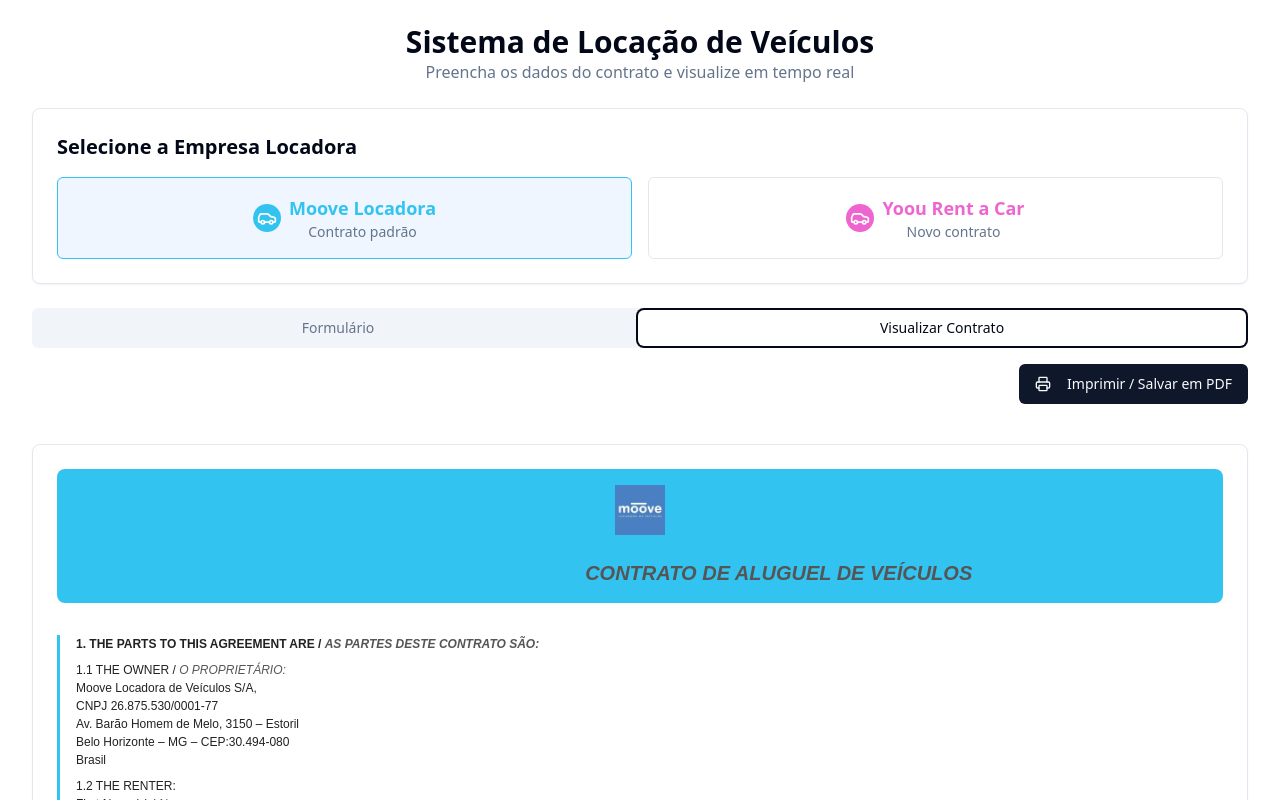
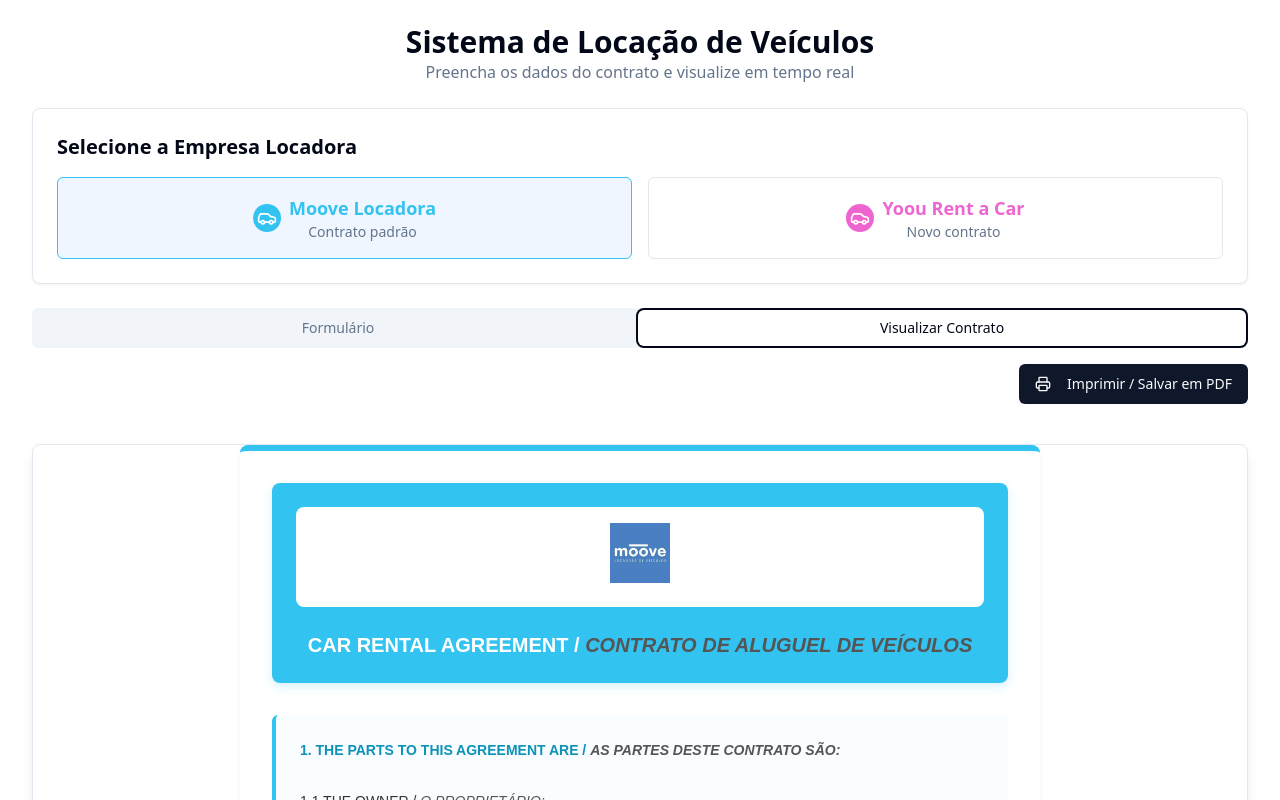
Before and after one commit to reinaguimar/car-lease-wizard-app, a React (Vite) app: page / in a window 1280 px wide. Both pictures are taken after a click on the tab "Visualizar Contrato". Shown: the top 800 px of the page. Built offline with nearby package versions, Linux system fonts and the light colour scheme.

Commit message:
feat: Improve contract visual appearance
Improve the visual appearance of the contract preview, including the integration of the brand's visual identity, color scheme, and overall harmony of elements.

```diff
--- a/src/components/ContractPreview.tsx
+++ b/src/components/ContractPreview.tsx
@@ -33,8 +33,8 @@ export function ContractPreview({ data, company }: ContractPreviewProps) {
   }
 
   return (
-    <Card className={`w-full ${themeClass}`}>
-      <CardContent className="p-6">
+    <Card className={`w-full shadow-lg ${themeClass}`}>
+      <CardContent className="p-0 overflow-hidden">
         <div className="contract-container">
           <ContractHeader company={company} />
 
--- a/src/components/contract/ContractHeader.tsx
+++ b/src/components/contract/ContractHeader.tsx
@@ -11,9 +11,9 @@ export function ContractHeader({ company }: ContractHeaderProps) {
     return (
       <div className="contract-header">
         <div className="yoou-logo">
-          <img src="/lovable-uploads/77ecfed0-4dfe-41b1-a907-c8c9241166ee.png" alt="Yoou Logo" className="h-16 mb-2" />
+          <img src="/lovable-uploads/53871a52-f729-4f9f-83e6-26375e4f52b0.png" alt="Yoou Logo" className="h-16 mb-2" />
         </div>
-        <div className="text-xl text-[#EF65CF]">
+        <div className="text-xl font-bold">
           CAR RENTAL AGREEMENT / <span className="translation">CONTRATO DE ALUGUEL DE VEÍCULOS</span>
         </div>
       </div>
@@ -26,8 +26,8 @@ export function ContractHeader({ company }: ContractHeaderProps) {
         <div className="moove-logo">
           <img src="/lovable-uploads/27f46107-fd10-473b-a6fb-af0e0f1a6a1c.png" alt="Moove Logo" className="h-16 mb-2" />
         </div>
-        <div className="text-xl text-[#33C3F0]">
-          CAR RENTAL AGREEMENT / <span className="translation text-gray-600">CONTRATO DE ALUGUEL DE VEÍCULOS</span>
+        <div className="text-xl font-bold">
+          CAR RENTAL AGREEMENT / <span className="translation">CONTRATO DE ALUGUEL DE VEÍCULOS</span>
         </div>
       </div>
     );
--- a/src/components/contract/ContractSection.tsx
+++ b/src/components/contract/ContractSection.tsx
@@ -7,7 +7,7 @@ interface ContractSectionProps {
 
 export function ContractSection({ children }: ContractSectionProps) {
   return (
-    <div className="contract-section mb-4 border-b border-gray-200 pb-4">
+    <div className="contract-section mb-5 border-b border-gray-100 pb-2">
       {children}
     </div>
   );
--- a/src/components/contract/ContractSignature.tsx
+++ b/src/components/contract/ContractSignature.tsx
@@ -3,11 +3,11 @@ import React from "react";
 
 export function ContractSignature() {
   return (
-    <div className="contract-signature">
-      <div>
+    <div className="contract-signature mt-10">
+      <div className="text-center">
         <div className="contract-signature-line">OWNER / <span className="translation">PROPRIETÁRIO</span></div>
       </div>
-      <div>
+      <div className="text-center">
         <div className="contract-signature-line">RENTER / <span className="translation">LOCATÁRIO</span></div>
       </div>
     </div>
--- a/src/styles/contract.css
+++ b/src/styles/contract.css
@@ -1,40 +1,55 @@
 
 .contract-container {
-  font-family: 'Times New Roman', Times, serif;
-  font-size: 12px;
-  line-height: 1.5;
+  font-family: 'Arial', sans-serif;
+  font-size: 14px;
+  line-height: 1.6;
+  color: #333;
+  max-width: 800px;
+  margin: 0 auto;
+  padding: 2rem;
+  background-color: white;
+  box-shadow: 0 4px 6px rgba(0, 0, 0, 0.05);
+  border-radius: 8px;
 }
 
 .contract-header {
   text-align: center;
   font-weight: bold;
-  margin-bottom: 1rem;
+  margin-bottom: 2rem;
+  border-radius: 8px;
 }
 
 .contract-section {
-  margin-bottom: 1rem;
+  margin-bottom: 1.5rem;
+  padding: 1rem;
+  background-color: rgba(255, 255, 255, 0.8);
+  border-radius: 6px;
 }
 
 .contract-clause {
-  margin-bottom: 0.5rem;
+  margin-bottom: 0.8rem;
+  padding: 0.5rem 0;
 }
 
 .contract-signature {
-  margin-top: 2rem;
+  margin-top: 3rem;
   display: flex;
   justify-content: space-between;
 }
 
 .contract-signature-line {
-  border-top: 1px solid black;
-  width: 200px;
-  margin-top: 2rem;
+  width: 220px;
+  margin-top: 3rem;
   text-align: center;
+  padding-top: 0.5rem;
 }
 
 .translation {
   font-style: italic;
-  color: #555555;
+}
+
+.font-semibold {
+  font-weight: 600;
 }
 
 @media print {
--- a/src/styles/moove-theme.css
+++ b/src/styles/moove-theme.css
@@ -1,27 +1,37 @@
 
 /* Moove Theme Styles */
 .moove-theme .contract-container {
-  font-family: 'Arial', 'Helvetica Neue', sans-serif;
+  font-family: 'Montserrat', 'Arial', sans-serif;
   color: #222222;
+  border-top: 6px solid #33C3F0;
 }
 
 .moove-theme .contract-header {
   background-color: #33C3F0;
   color: white;
-  padding: 1rem;
+  padding: 1.5rem;
   border-radius: 8px;
   margin-bottom: 2rem;
+  box-shadow: 0 4px 10px rgba(51, 195, 240, 0.2);
 }
 
 .moove-theme .contract-section {
-  border-left: 3px solid #33C3F0;
-  padding-left: 1rem;
+  border-left: 4px solid #33C3F0;
+  padding: 1rem 1.5rem;
   margin-bottom: 1.5rem;
-  border-bottom-color: #f3f3f3;
+  background-color: #f9fdff;
+}
+
+.moove-theme .contract-clause {
+  color: #333333;
 }
 
 .moove-theme .translation {
   color: #555555;
+}
+
+.moove-theme .font-semibold {
+  color: #0D92B8;
 }
 
 .moove-theme .contract-signature-line {
@@ -32,9 +42,17 @@
   display: flex;
   align-items: center;
   justify-content: center;
-  margin-bottom: 1rem;
+  margin-bottom: 1.5rem;
+  background-color: white;
+  padding: 1rem;
+  border-radius: 8px;
 }
 
 .moove-logo img {
-  height: 50px;
+  height: 60px;
 }
+
+.moove-theme .contract-section:hover {
+  box-shadow: 0 2px 10px rgba(51, 195, 240, 0.1);
+  transition: all 0.3s ease;
+}
--- a/src/styles/yoou-theme.css
+++ b/src/styles/yoou-theme.css
@@ -3,25 +3,36 @@
 .yoou-theme .contract-container {
   font-family: 'Poppins', 'Helvetica Neue', sans-serif;
   color: #333;
+  border-top: 6px solid #EF65CF;
 }
 
 .yoou-theme .contract-header {
   background-color: #EF65CF;
   color: white;
-  padding: 1rem;
+  padding: 1.5rem;
   border-radius: 8px;
   margin-bottom: 2rem;
+  box-shadow: 0 4px 10px rgba(239, 101, 207, 0.2);
 }
 
 .yoou-theme .contract-section {
-  border-left: 3px solid #EF65CF;
-  padding-left: 1rem;
+  border-left: 4px solid #EF65CF;
+  padding: 1rem 1.5rem;
   margin-bottom: 1.5rem;
-  border-bottom-color: #f3f3f3;
+  background-color: #fef6fc;
+  transition: all 0.3s ease;
+}
+
+.yoou-theme .contract-clause {
+  color: #333333;
 }
 
 .yoou-theme .translation {
-  color: #EF65CF;
+  color: #A8499E;
+}
+
+.yoou-theme .font-semibold {
+  color: #D33AAF;
 }
 
 .yoou-theme .contract-signature-line {
@@ -32,10 +43,18 @@
   display: flex;
   align-items: center;
   justify-content: center;
-  margin-bottom: 1rem;
+  margin-bottom: 1.5rem;
+  background-color: white;
+  padding: 1rem;
+  border-radius: 8px;
 }
 
 .yoou-logo img {
-  height: 50px;
+  height: 60px;
   max-width: 200px;
 }
+
+.yoou-theme .contract-section:hover {
+  box-shadow: 0 2px 10px rgba(239, 101, 207, 0.1);
+  transition: all 0.3s ease;
+}
```
Also changed, not shown: public/lovable-uploads/53871a52-f729-4f9f-83e6-26375e4f52b0.png (added).
